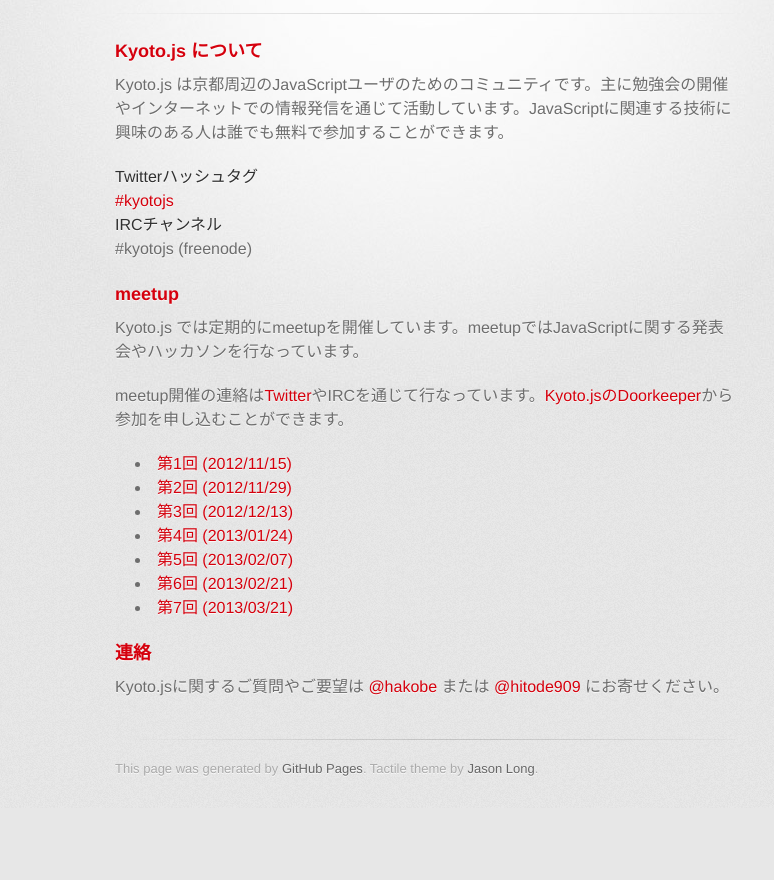
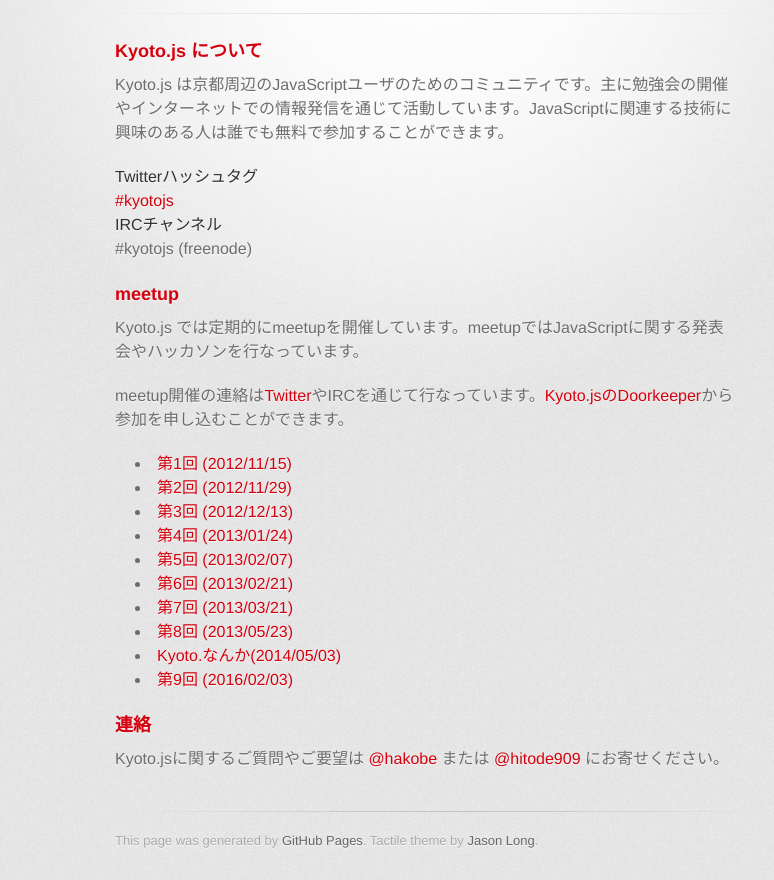
Before and after one commit to kyotojs/kyotojs.github.com, a plain HTML site: page index.html in a window 1280 px wide. Shown: the part 187-1067 px from the top of the page, without its empty margins (215-989 px from the left). Before the commit the page ends 995 px from the top, so only its background shows below. Drawn offline with Linux system fonts and the light colour scheme; a web font is replaced by a local one.

Commit message:
Add Kyoto.なんか, #9

```diff
--- a/index.html
+++ b/index.html
@@ -69,9 +69,12 @@
     <li><a href="https://github.com/kyotojs/meetup/wiki/5">第5回 (2013/02/07)</a></li>
     <li><a href="https://github.com/kyotojs/meetup/wiki/6">第6回 (2013/02/21)</a></li>
     <li><a href="https://github.com/kyotojs/meetup/wiki/7">第7回 (2013/03/21)</a></li>
+    <li><a href="https://github.com/kyotojs/meetup/wiki/8">第8回 (2013/05/23)</a></li>
+    <li><a href="https://kyotojs.doorkeeper.jp/events/10869">Kyoto.なんか(2014/05/03)</a></li>
+    <li><a href="https://kyotojs.doorkeeper.jp/events/37515">第9回 (2016/02/03)</a></li>
+</ul>
 
-
-</ul><h3>連絡</h3>
+<h3>連絡</h3>
 
 <p>Kyoto.jsに関するご質問やご要望は <a href="https://twitter.com/hakobe" class="user-mention">@hakobe</a> または <a href="https://twitter.com/hitode909" class="user-mention">@hitode909</a> にお寄せください。</p>
         </section>
```
Lines whose indentation alone changed are shown as unchanged.
